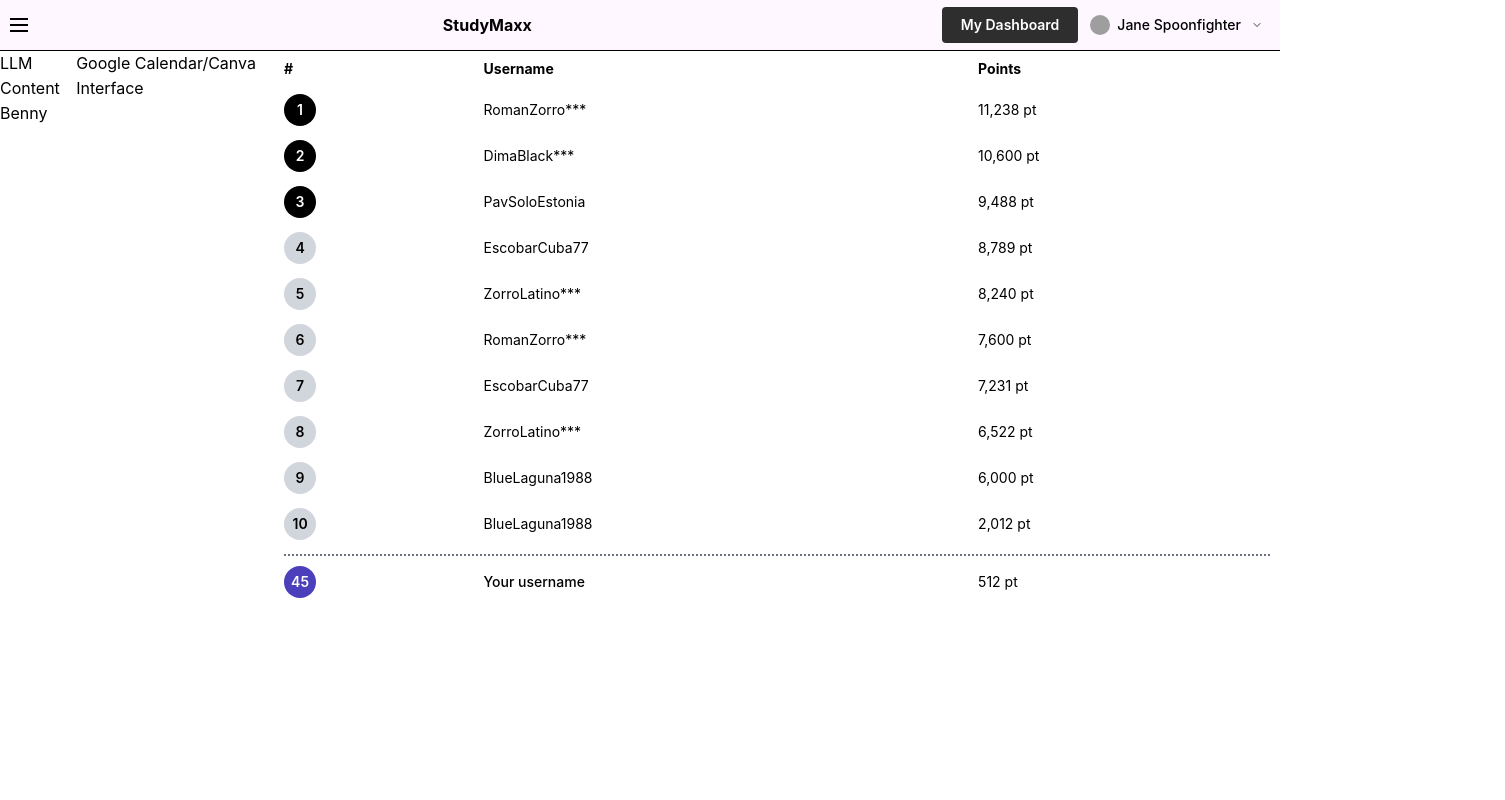
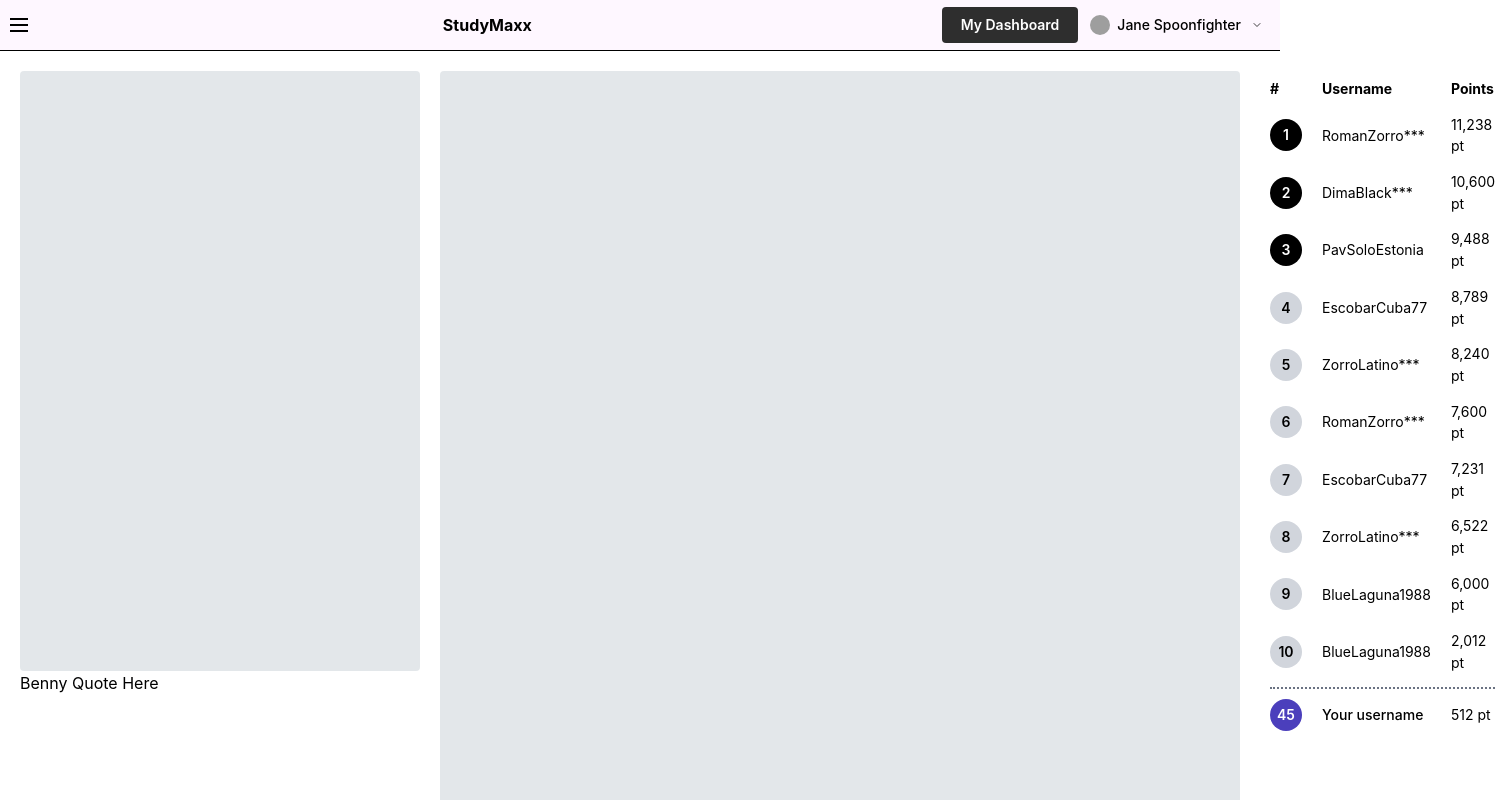
Before and after one commit to shuripurin/studymaxx, a React (Vite) app in the folder client/: page /dashboard in a window 1280 px wide. Shown: the top 800 px of the page, 1505 px wide, since content can reach past the window. Built offline with nearby package versions, Linux system fonts and the light colour scheme; grey boxes are pictures that could not be loaded.

Commit message:
skeleton placeholder

```diff
--- a/client/src/routes/dashboard.lazy.tsx
+++ b/client/src/routes/dashboard.lazy.tsx
@@ -1,5 +1,6 @@
 import { createLazyFileRoute } from "@tanstack/react-router";
 import { LeaderBoard } from "../components/leaderboard";
+import { Skeleton } from "@mantine/core";
 
 export const Route = createLazyFileRoute("/dashboard")({
   component: RouteComponent,
@@ -7,12 +8,14 @@
 
 function RouteComponent() {
   return (
-    <div className="flex flex-row">
+    <div className="flex flex-row gap-5 p-5">
       <div>
-        <div>LLM Content</div>
-        <div>Benny</div>
+        <Skeleton visible={true} height={600} width={400}></Skeleton>
+        <div>Benny Quote Here</div>
       </div>
-      <div>Google Calendar/Canva Interface</div>
+      <div>
+        <Skeleton visible={true} height={800} width={800}></Skeleton>
+      </div>
       <LeaderBoard />
     </div>
   );
```
